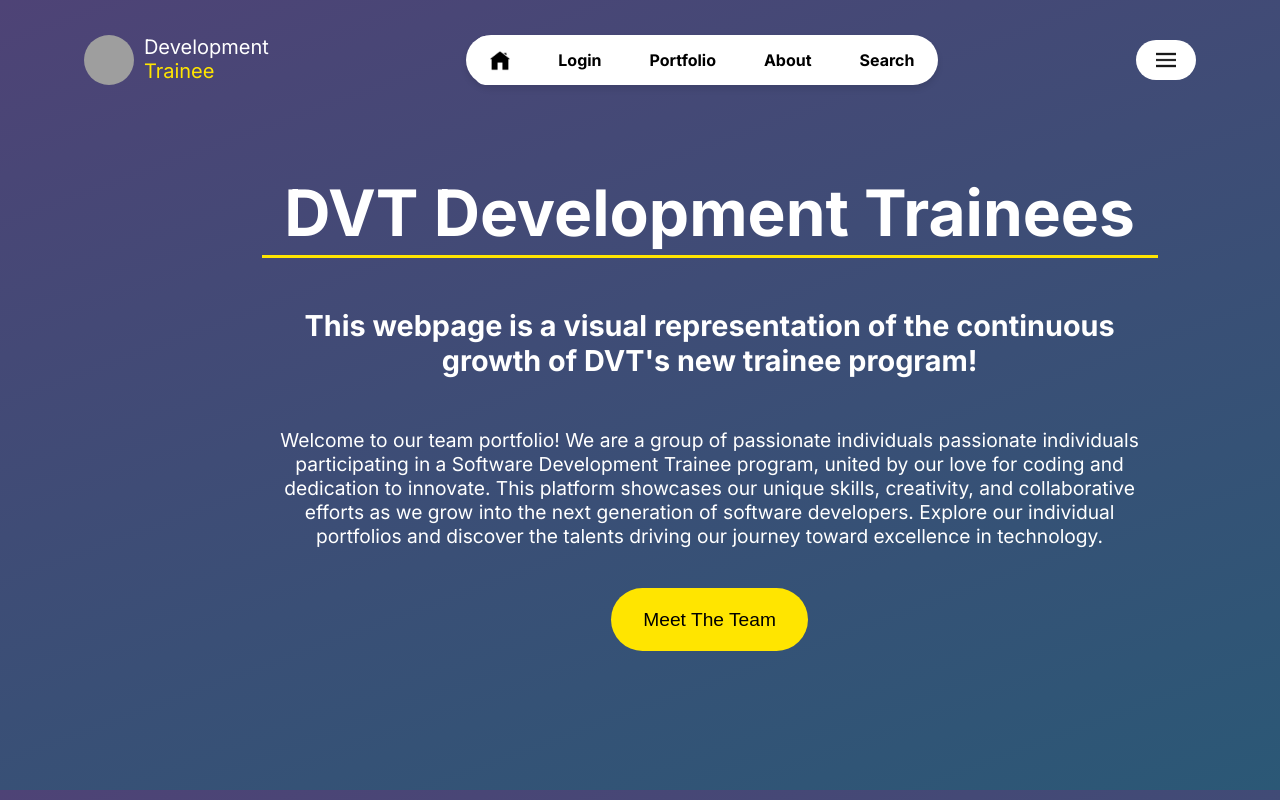
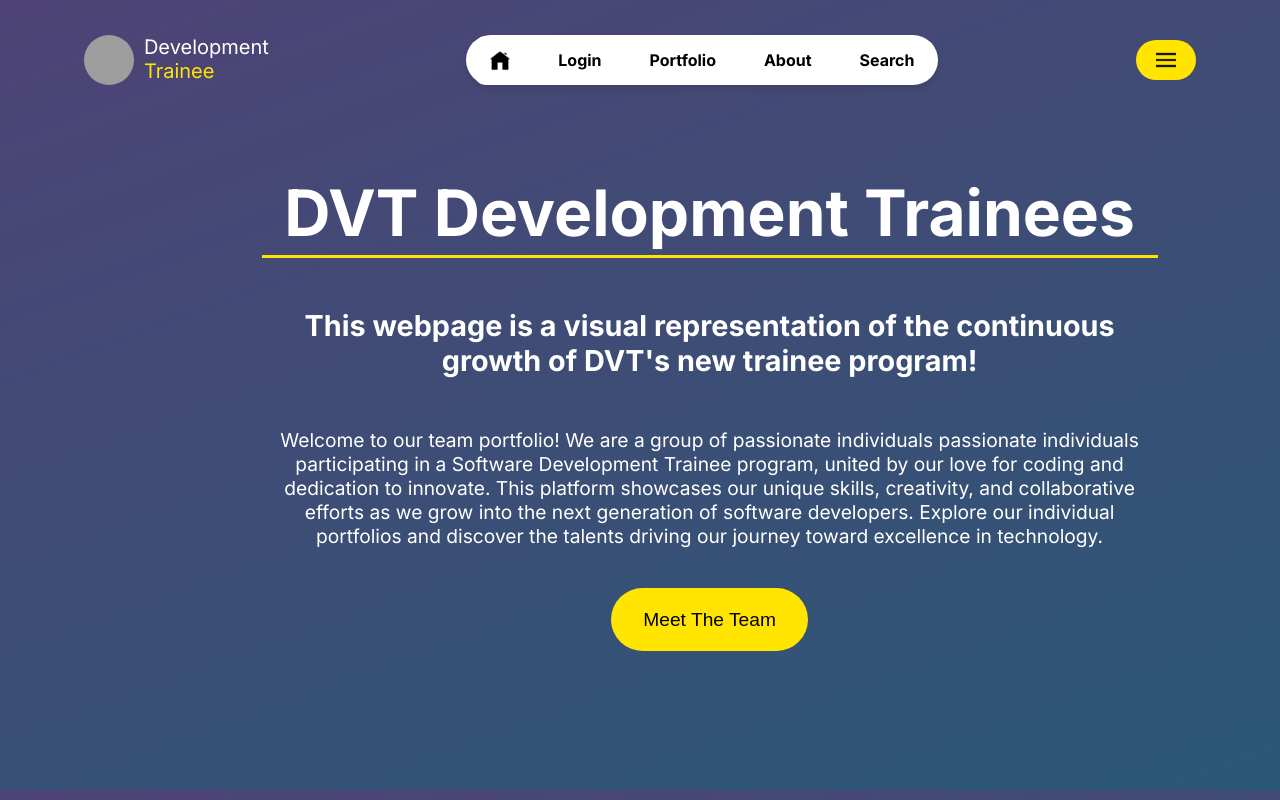
Before and after one commit to NjabuloKukame/DVT-Trainee-Portfolio, a React (Vite) app in the folder DVT_Trainee_Portfolio/: page / in a window 1280 px wide. In both pictures the pointer is over the element 1166 px from the left and 60 px from the top of the page. Built offline with nearby package versions, Linux system fonts and the light colour scheme; grey boxes are pictures that could not be loaded; a web font is replaced by a local one.

Commit message:
Menu Button Hover Added

```diff
--- a/DVT_Trainee_Portfolio/src/components/Header.css
+++ b/DVT_Trainee_Portfolio/src/components/Header.css
@@ -79,3 +79,7 @@
     cursor: pointer;
     margin-top: 5px;
 }
+
+.menu:hover{
+    background-color: var(--yellow);
+}
```
